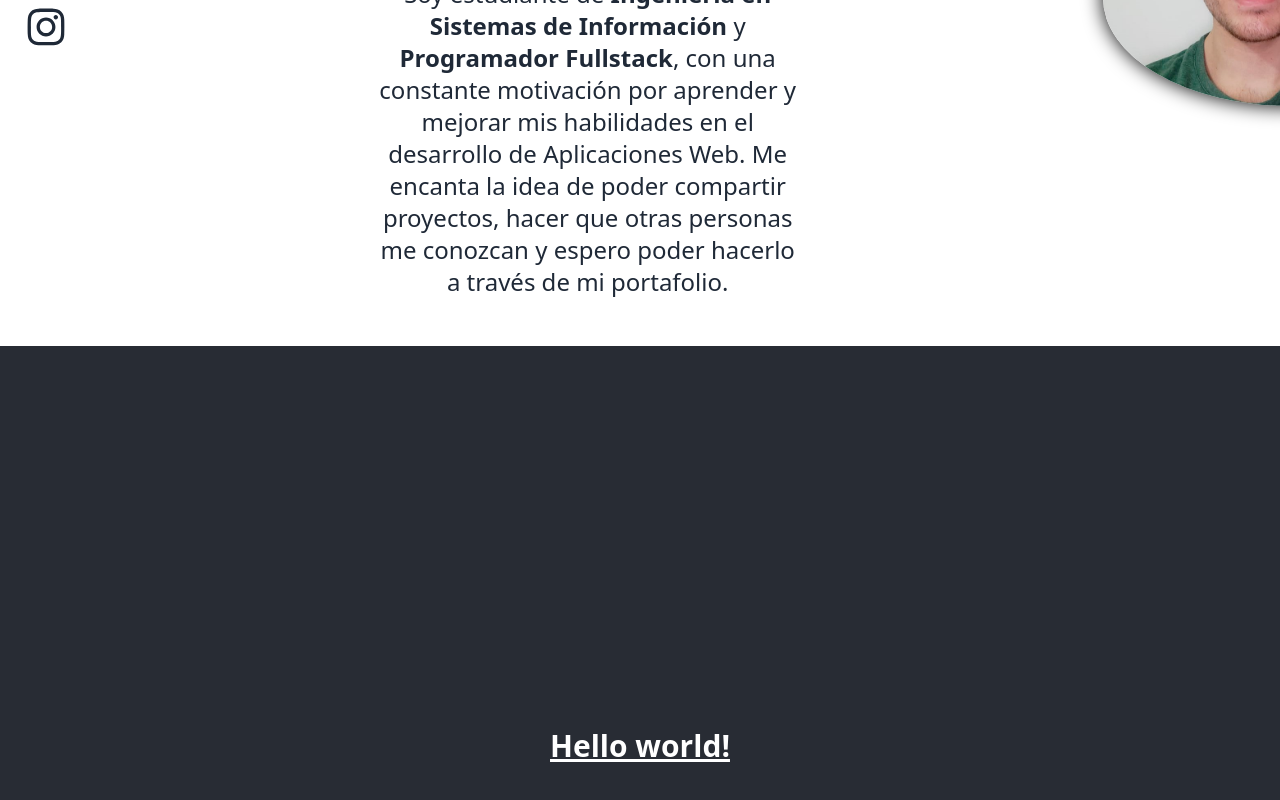
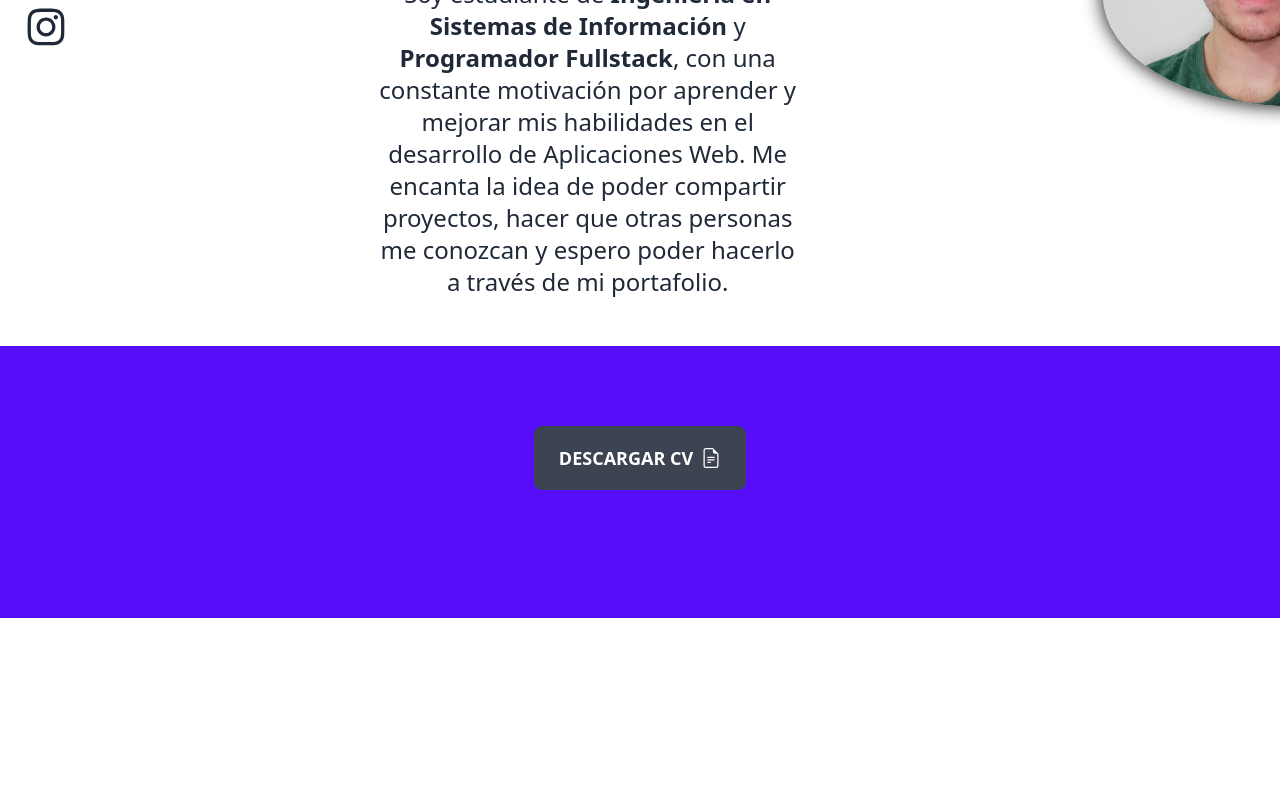
Before and after one commit to FerminAlvarez/Portfolio, a React (Create React App) app: page / in a window 1280 px wide. Shown: the part 454-1254 px from the top of the page. After the commit the page ends 1072 px from the top, so only its background shows below. Built offline with nearby package versions, Linux system fonts and the light colour scheme.

Commit message:
DownloadCV

```diff
--- a/package.json
+++ b/package.json
@@ -9,6 +9,7 @@
     "daisyui": "^2.46.0",
     "react": "^18.2.0",
     "react-dom": "^18.2.0",
+    "react-icons": "^4.7.1",
     "react-scripts": "5.0.1",
     "web-vitals": "^2.1.4"
   },
--- a/public/index.html
+++ b/public/index.html
@@ -1,8 +1,10 @@
 <!DOCTYPE html>
-<html lang="en">
+<html lang="es" >
   <head>
     <meta charset="utf-8" />
     <link rel="icon" href="%PUBLIC_URL%/favicon.ico" />
+    <link href="https://fonts.googleapis.com/icon?family=Material+Icons"
+      rel="stylesheet">
     <meta name="viewport" content="width=device-width, initial-scale=1" />
     <meta name="theme-color" content="#000000" />
     <meta
--- a/src/App.js
+++ b/src/App.js
@@ -1,13 +1,12 @@
 import "./App.css";
+import DownloadCV from "./components/downloadcv";
 import Hero from "./components/hero";
 
 function App() {
   return (
     <div className="App">
       <Hero />
-      <header className="App-header">
-        <h1 className="text-3xl font-bold underline">Hello world!</h1>
-      </header>
+      <DownloadCV />
     </div>
   );
 }
--- /dev/null
+++ b/src/components/downloadcv.js
@@ -0,0 +1,13 @@
+import { BsFileEarmarkText } from "react-icons/bs";
+export default function DownloadCV() {
+  return (
+    <div className="bg-primary ">
+      <a href="" class="btn btn-lg mt-20 mb-32 transform transition duration-300 hover:scale-125">
+        Descargar CV
+        <span className="text-xl ml-2">
+          <BsFileEarmarkText />
+        </span>
+      </a>
+    </div>
+  );
+}
```
Also changed, not shown: 1 other file (tests, documents, lock files or other folders).
